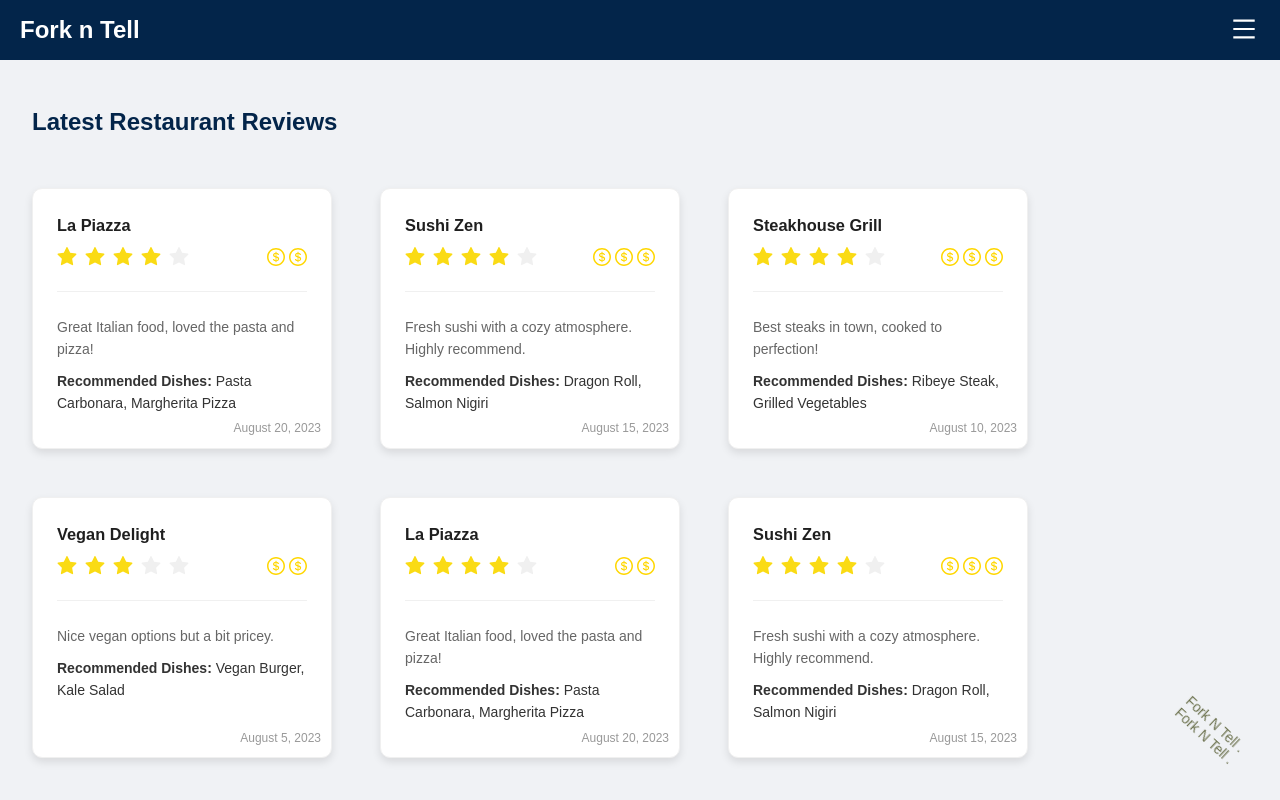
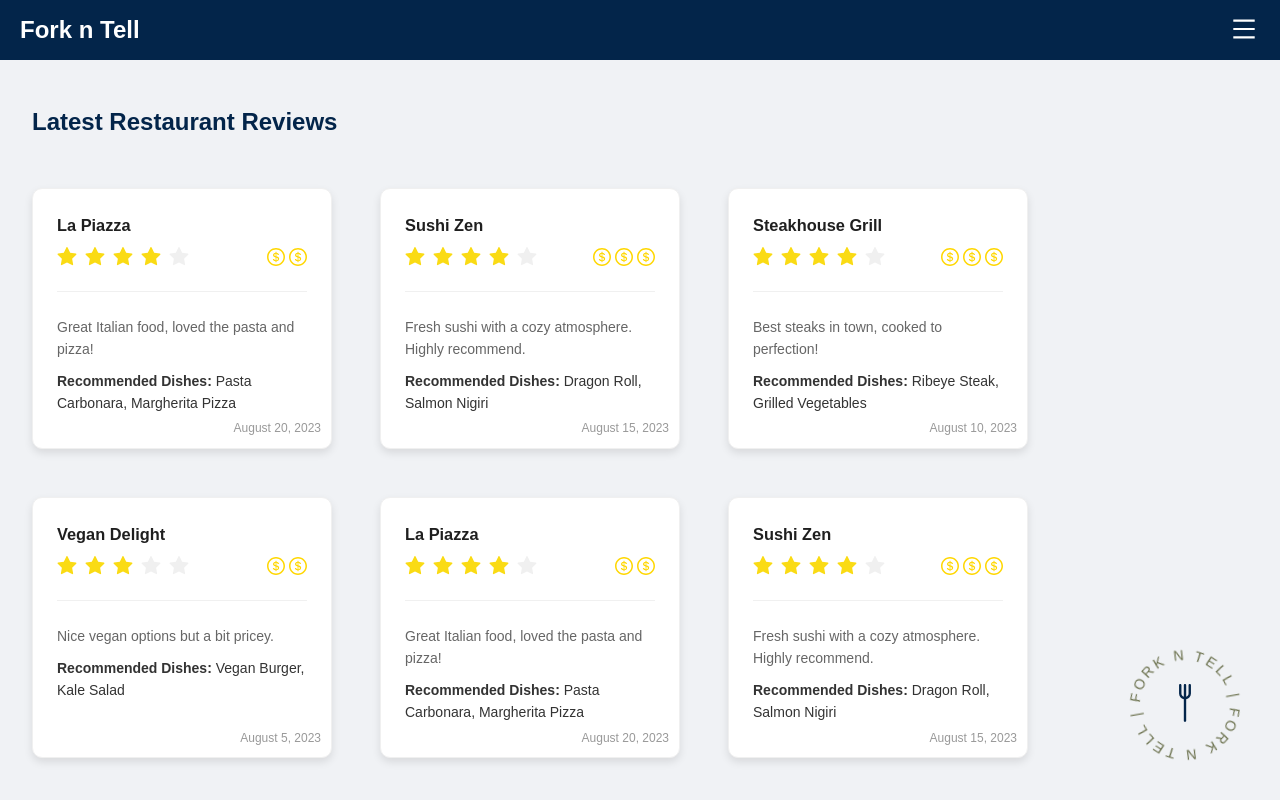
Before and after one commit to ali-emumba/Fork-n-Tell, a React (Vite) app in the folder frontend/: page / in a window 1280 px wide. Shown: the top 800 px of the page. Built offline with nearby package versions, Linux system fonts and the light colour scheme; a web font is replaced by a local one.

Commit message:
added the floating icon, pushing to main becausse i can

```diff
--- a/frontend/src/Components/FloatingIcon/index.jsx
+++ b/frontend/src/Components/FloatingIcon/index.jsx
@@ -1,38 +1,86 @@
 import React from "react";
-import { useNavigate } from "react-router-dom";
 import "./styles.css";
+import { Navigate } from "react-router-dom";
 
 const FloatingIcon = () => {
-  const navigate = useNavigate();
-
-  // Handle the click event to navigate to the homepage
-  const handleClick = () => {
-    navigate("/");
+  const handleFloatingIconClick = () => {
+    <Navigate to="/" />;
   };
 
   return (
-    <div className="floating-icon" onClick={handleClick}>
-      {/* Static Fork Icon */}
+    <div className="circular-text-wrapper" onClick={handleFloatingIconClick}>
+      <svg viewBox="0 0 500 500">
+        <defs>
+          <path
+            id="textcircle"
+            d="M250,400
+            a150,150 0 0,1 0,-300a150,150 0 0,1 0,300Z"
+            transform="rotate(12,250,250)"
+          />
+        </defs>
+        <g className="textcircle">
+          <text textLength="940">
+            <textPath
+              xlinkHref="#textcircle"
+              aria-label="CSS & SVG are awesome"
+              textLength="940"
+            >
+              Fork N Tell | Fork N Tell |&#160;
+            </textPath>
+          </text>
+        </g>
+      </svg>
+      <div className="fork-icon">
         <svg
-        className="fork-icon"
           width="38px"
           height="38px"
           viewBox="-11 0 32 32"
           version="1.1"
           xmlns="http://www.w3.org/2000/svg"
+          xmlns:xlink="http://www.w3.org/1999/xlink"
+          xmlns:sketch="http://www.bohemiancoding.com/sketch/ns"
           fill="#03254a"
           stroke="#03254a"
         >
+          <g id="SVGRepo_bgCarrier" stroke-width="0"></g>
+          <g
+            id="SVGRepo_tracerCarrier"
+            stroke-linecap="round"
+            stroke-linejoin="round"
+            stroke="#CCCCCC"
+            stroke-width="0.128"
+          ></g>
           <g id="SVGRepo_iconCarrier">
+            {" "}
+            <title>fork</title> <desc>Created with Sketch Beta.</desc>{" "}
+            <defs> </defs>{" "}
+            <g
+              id="Page-1"
+              stroke-width="0.00032"
+              fill="none"
+              fill-rule="evenodd"
+              sketch:type="MSPage"
+            >
+              {" "}
+              <g
+                id="Icon-Set"
+                sketch:type="MSLayerGroup"
+                transform="translate(-111.000000, -463.000000)"
+                fill="#03254a"
+              >
+                {" "}
                 <path
                   d="M120,463 C119.448,463 119,463.448 119,464 L119,471 C119,472.407 118.163,473.356 117,473.802 L117,464 C117,463.448 116.552,463 116,463 C115.448,463 115,463.448 115,464 L115,473.802 C113.837,473.356 113,472.407 113,471 L113,464 C113,463.448 112.552,463 112,463 C111.448,463 111,463.448 111,464 L111,471 C111,473.419 112.718,475.437 115,475.899 L115,494 C115,494.553 115.448,495 116,495 C116.552,495 117,494.553 117,494 L117,475.899 C119.282,475.437 121,473.419 121,471 L121,464 C121,463.448 120.552,463 120,463"
-            fill="#03254a"
-          />
+                  id="fork"
+                  sketch:type="MSShapeGroup"
+                >
+                  {" "}
+                </path>{" "}
+              </g>{" "}
+            </g>{" "}
           </g>
         </svg>
-
-      {/* Rotating Text */}
-      <div className="spinning-text">Fork N Tell . Fork N Tell .</div>
+      </div>
     </div>
   );
 };
--- a/frontend/src/Components/FloatingIcon/styles.css
+++ b/frontend/src/Components/FloatingIcon/styles.css
@@ -1,9 +1,9 @@
-.floating-icon {
+.circular-text-wrapper {
   position: fixed;
   bottom: 20px;
   right: 20px;
-  width: 100px;
-  height: 100px;
+  width: 150px;
+  height: 150px;
   display: flex;
   justify-content: center;
   align-items: center;
@@ -12,38 +12,40 @@
   z-index: 1000;
 }
 
-.fork-icon {
-  position: absolute;
-  z-index: 10;
+text {
+  fill: #6a704c;
+  font-family: "Lato", sans-serif;
+  font-size: 48px;
+  font-weight: 500;
+  text-transform: uppercase;
+  font-variant-ligatures: none;
+  letter-spacing: 6px;
+  animation: rotate 25s linear infinite;
+  transform-origin: 250px 250px;
 }
 
-.spinning-text {
-  position: absolute;
-  font-size: 14px;
-  color: #6a704c;
-  text-align: center;
-  width: 100px;
-  height: 100px;
-  display: flex;
-  justify-content: center;
-  align-items: center;
-  border-radius: 50%;
-  animation: spin 5s linear infinite;
+svg {
+  max-width: 80vmin;
 }
 
-.floating-icon:hover .spinning-text {
-  animation: spin 1.5s linear infinite;
-}
-
-@keyframes spin {
-  from {
-    transform: rotate(0deg);
-  }
+@keyframes rotate {
   to {
     transform: rotate(360deg);
   }
 }
 
-.floating-icon:hover {
-  transform: scale(1.1);
+.textcircle {
+  transition: transform 1s cubic-bezier(0.65, 0, 0.35, 1);
+  transform-origin: 250px 250px;
 }
+
+.circular-text-wrapper:hover .textcircle {
+  transform: scale(1.2) rotate(90deg);
+}
+
+.fork-icon {
+  position: absolute;
+  top: 50%;
+  left: 50%;
+  transform: translate(-50%, -50%);
+}
```
Lines whose indentation alone changed are shown as unchanged.
